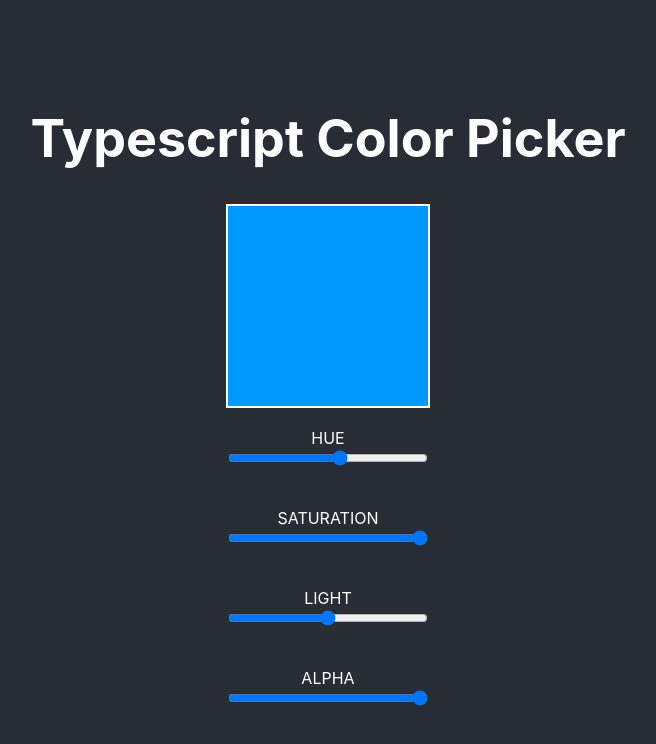
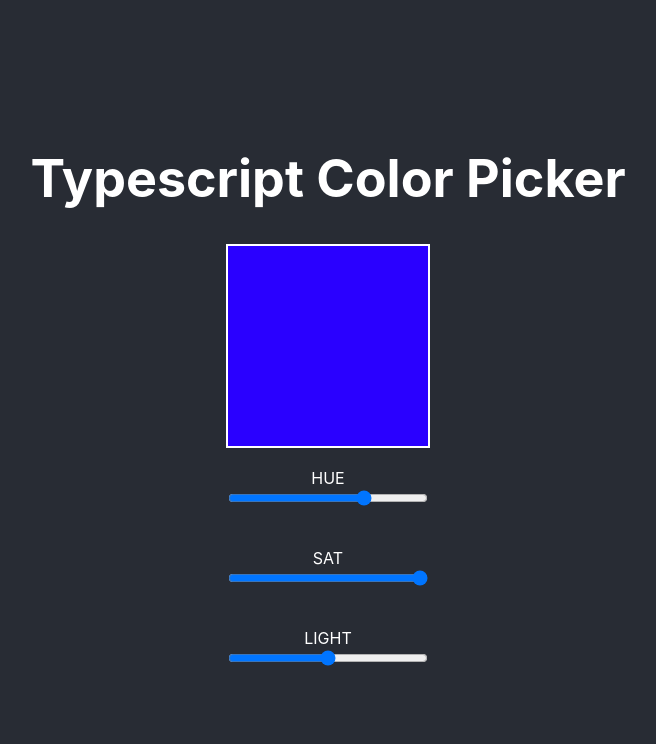
Before and after one commit to lizthrilla/typescript-color-picker, a React (Create React App) app: page / in a window 1280 px wide. Shown: the top 744 px of the page, without its empty margins (312-968 px from the left). Built offline with nearby package versions, Linux system fonts and the light colour scheme.

Commit message:
now with useReducer

```diff
--- a/src/App.tsx
+++ b/src/App.tsx
@@ -1,69 +1,52 @@
-import React, { useState, useReducer } from "react";
+import React, { useReducer } from "react";
 import "./App.css";
 
 import Swatch from "./components/Swatch";
 import Slider from "./components/Slider";
 
-interface hslaColor {
+interface State {
   hue: string,
-  saturation: string,
-  light: string,
-  alpha: string
+  sat: string,
+  light: string
 }
-
-const initialState: hslaColor = {
-  hue: "204",
-  saturation: "100",
-  light: "50",
-  alpha: "1"
+interface Action {
+  type: string
+  payload: string
 
 }
 
+const initialState = {
+  hue: '250',
+  sat: '100',
+  light: '50'
+}
+const colorReducer = (state:State, action:Action) => {
+  switch (action.type) {
+    case 'HUE':
+      return {...state, hue: action.payload}
+    case 'SAT':
+      return {...state, sat: action.payload}
+    case 'LIGHT':
+      return {...state, light: action.payload}
+    default:
+      return {...state}
+  }
+}
+
 const App = () => {
-  const [hue, setHue] = useState<string>("204");
-  const [saturation, setSaturation] = useState<string>("100");
-  const [light, setLight] = useState<string>("50");
-  const [alpha, setAlpha] = useState<string>("1");
-
-  console.log(initialState)
-
-  const hslaReducer = ({ initialState, action }: { initialState: State; action: Action; }) => {
-    switch (action.type) {
-      case 'SAT':
-        return ({...initialState, sat: action.payload})
-    }
-  }
+  // const [hue, setHue] = useState<string>("204");
+  // const [saturation, setSaturation] = useState<string>("100");
+  // const [light, setLight] = useState<string>("50");
+  // const [alpha, setAlpha] = useState<string>("1");
+  const [state, dispatch] = useReducer(colorReducer, initialState)
 
 
+  const newColor: string = state ? `hsl(${state.hue}, ${state.sat}%, ${state.light}%)` : 'hsl(100, 100%, 50%)';
 
-  // const hslaReducer = (hsla, action) => {
-  //   switch (action.type) {
-  //     case 'SAT':
-  //       return hsla.map((color: any) => ({...color, saturation: action.payload}))
-  //     default:
-  //       return hsla
-  //   }
-  // }
-  //   const [hsla, hslaDispatch] = useReducer(hslaReducer, initialState)
-  //   console.log(hsla)
-
-  const changeInput = (
-    e: React.ChangeEvent<HTMLInputElement>,
-    slider: string
-  ): void => {
-    const value: string = e.target.value;
-    if (slider === "saturation") {
-      setSaturation(value);
-    } else if (slider === "hue") {
-      setHue(value);
-    } else if (slider === "light") {
-      setLight(value);
-    } else if (slider === "alpha") {
-      setAlpha(value);
-    }
-  };
-
-  const newColor: string = `hsla(${hue}, ${saturation}%, ${light}%, ${alpha})`;
+  const onSliderChange = (e:any, type:string) => {
+    const value = e.target.value
+    dispatch({ type: type, payload: value})
+  }
 
   return (
     <div className="App">
@@ -71,10 +54,9 @@ const App = () => {
         <h1>Typescript Color Picker</h1>
       </header>
       <Swatch newColor={newColor}/>
-      <Slider changeInput={changeInput} sliderType={"hue"} max="360" value={hue} />
-      <Slider changeInput={changeInput} sliderType={"saturation"} max="100" value={saturation} />
-      <Slider changeInput={changeInput} sliderType={"light"} max="100" value={light} />
-      <Slider changeInput={changeInput} sliderType={"alpha"} max="1" value={alpha} />
+      <Slider changeInput={onSliderChange} sliderType={"HUE"} max="360" value={state.hue} />
+      <Slider changeInput={onSliderChange} sliderType={"SAT"} max="100" value={state.sat} />
+      <Slider changeInput={onSliderChange} sliderType={"LIGHT"} max="100" value={state.light} />
 
     </div>
   );
```
